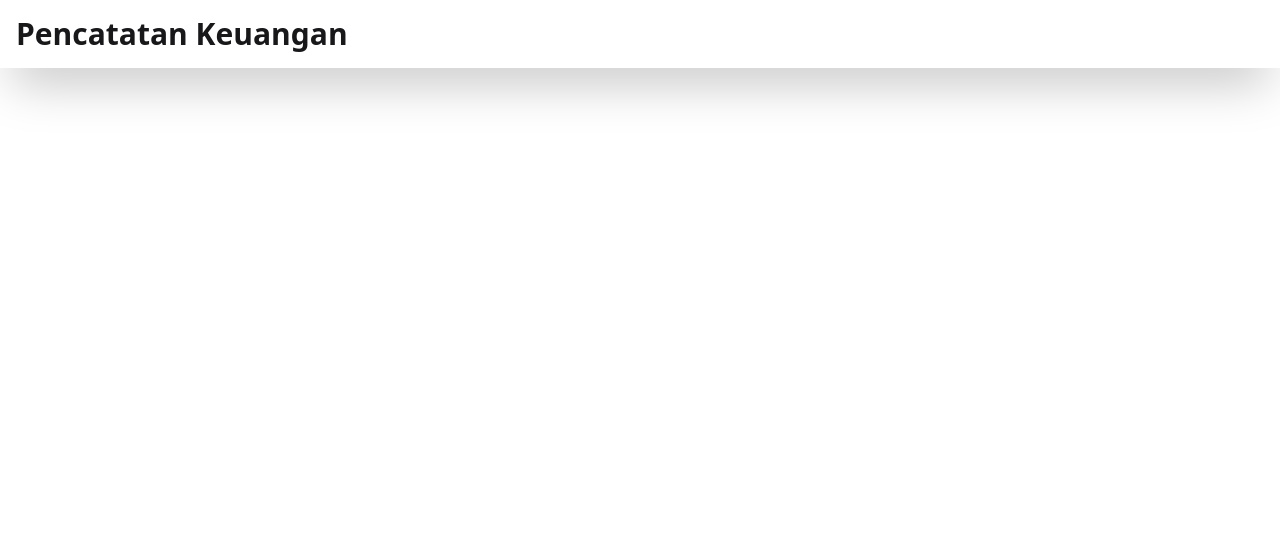
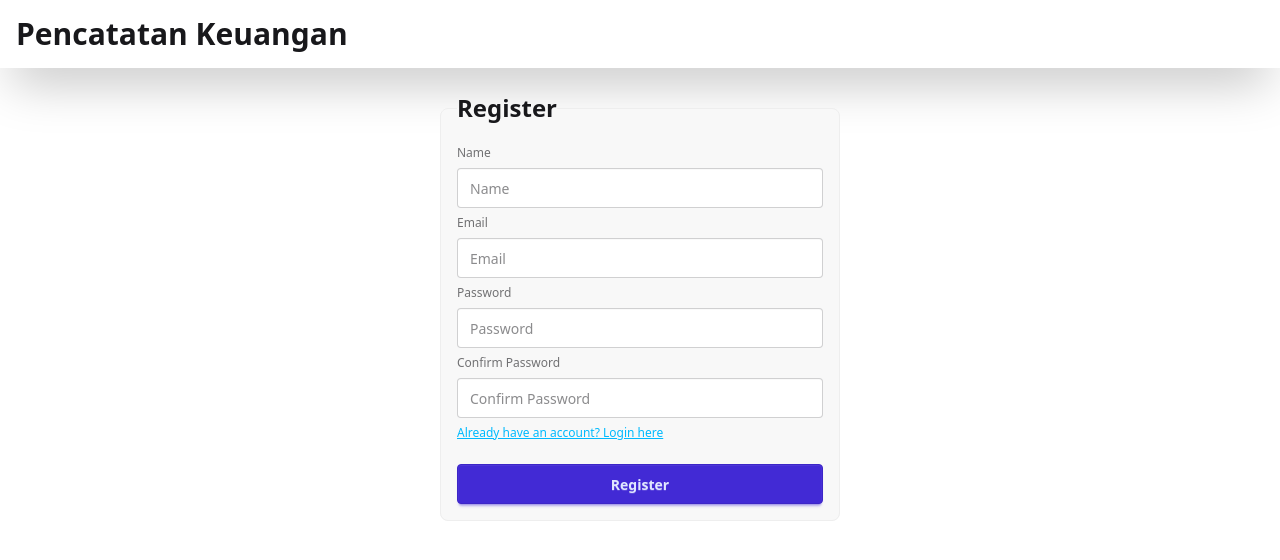
Before and after one commit to Egar19/ancord-fe, a React (Vite) app: page /register in a window 1280 px wide. Before the commit this address had no page. Shown: the top 560 px of the page. Built offline with nearby package versions, Linux system fonts and the light colour scheme.

Commit message:
updating register page

```diff
--- a/src/App.jsx
+++ b/src/App.jsx
@@ -1,14 +1,18 @@
 import { Route, Routes } from 'react-router'
 import LoginPage from './pages/LoginPage'
 import Header from './components/Header'
+import RegisterPage from './pages/RegisterPage'
+import DashboardPage from './pages/DashboardPage'
 
 const App = () => {
   return (
     <div>
       <Header />
       <Routes>
-        <Route path="/" element={<h2>Home</h2>} />
+        <Route path="/" element={<h2>landing page</h2>} />
+        <Route path="/dashboard" element={<DashboardPage />} />
         <Route path="/login" element={<LoginPage />} />
+        <Route path="/register" element={<RegisterPage />} />
       </Routes>
     </div>
   )
--- a/src/components/LoginInput.jsx
+++ b/src/components/LoginInput.jsx
@@ -45,7 +45,7 @@ const LoginInput = ({ login }) => {
           value={password}
         />
 
-        <button className='btn btn-neutral mt-4'>Login</button>
+        <button className='btn btn-primary mt-4'>Login</button>
       </fieldset>
     </form>
   );
--- a/src/components/RegisterInput.jsx
+++ b/src/components/RegisterInput.jsx
@@ -0,0 +1,76 @@
+import { Link } from "react-router";
+import { useInput } from "../hooks/useInput";
+
+const RegisterInput = ({ register }) => {
+  const [name, setName] = useInput("");
+  const [email, setEmail] = useInput("");
+  const [password, setPassword] = useInput("");
+  const [confirmPassword, setConfirmPassword] = useInput("");
+
+  const handleSubmit = async (e) => {
+    e.preventDefault();
+
+    if (password !== confirmPassword) {
+      alert("Password doesn't match.");
+      return;
+    }
+
+    await register({ name, email, password });
+  };
+
+  return (
+    <form action="" className="flex justify-center" onSubmit={handleSubmit}>
+      <fieldset className="fieldset bg-base-200 border-base-300 rounded-box w-100 border p-4">
+        <legend className="fieldset-legend text-2xl font-bold">Register</legend>
+
+        <label className="label">Name</label>
+        <input
+          type="text"
+          className="input w-full"
+          placeholder="Name"
+          value={name}
+          onChange={setName}
+          name="username"
+        />
+
+        <label className="label">Email</label>
+        <input
+          type="email"
+          className="input w-full"
+          placeholder="Email"
+          value={email}
+          onChange={setEmail}
+          name="email"
+        />
+
+        <label className="label">Password</label>
+        <input
+          type="password"
+          className="input w-full"
+          placeholder="Password"
+          value={password}
+          onChange={setPassword}
+        />
+
+        <label className="label">Confirm Password</label>
+        <input
+          type="password"
+          className="input w-full"
+          placeholder="Confirm Password"
+          value={confirmPassword}
+          onChange={setConfirmPassword}
+        />
+
+        <Link to="/login">
+          <h1 className="underline text-info">
+            Already have an account? Login here
+          </h1>
+        </Link>
+
+        <button className="btn btn-primary mt-4">Register</button>
+      </fieldset>
+    </form>
+  );
+};
+
+export default RegisterInput;
--- /dev/null
+++ b/src/pages/DashboardPage.tsx
@@ -0,0 +1,8 @@
+
+const DashboardPage = () => {
+  return (
+    <h2>Dashboard</h2>
+  )
+}
+
+export default DashboardPage
--- a/src/pages/RegisterPage.jsx
+++ b/src/pages/RegisterPage.jsx
@@ -0,0 +1,9 @@
+import RegisterInput from "../components/RegisterInput"
+
+const RegisterPage = () => {
+  return (
+    <RegisterInput register={''}/>
+  )
+}
+
+export default RegisterPage
```
